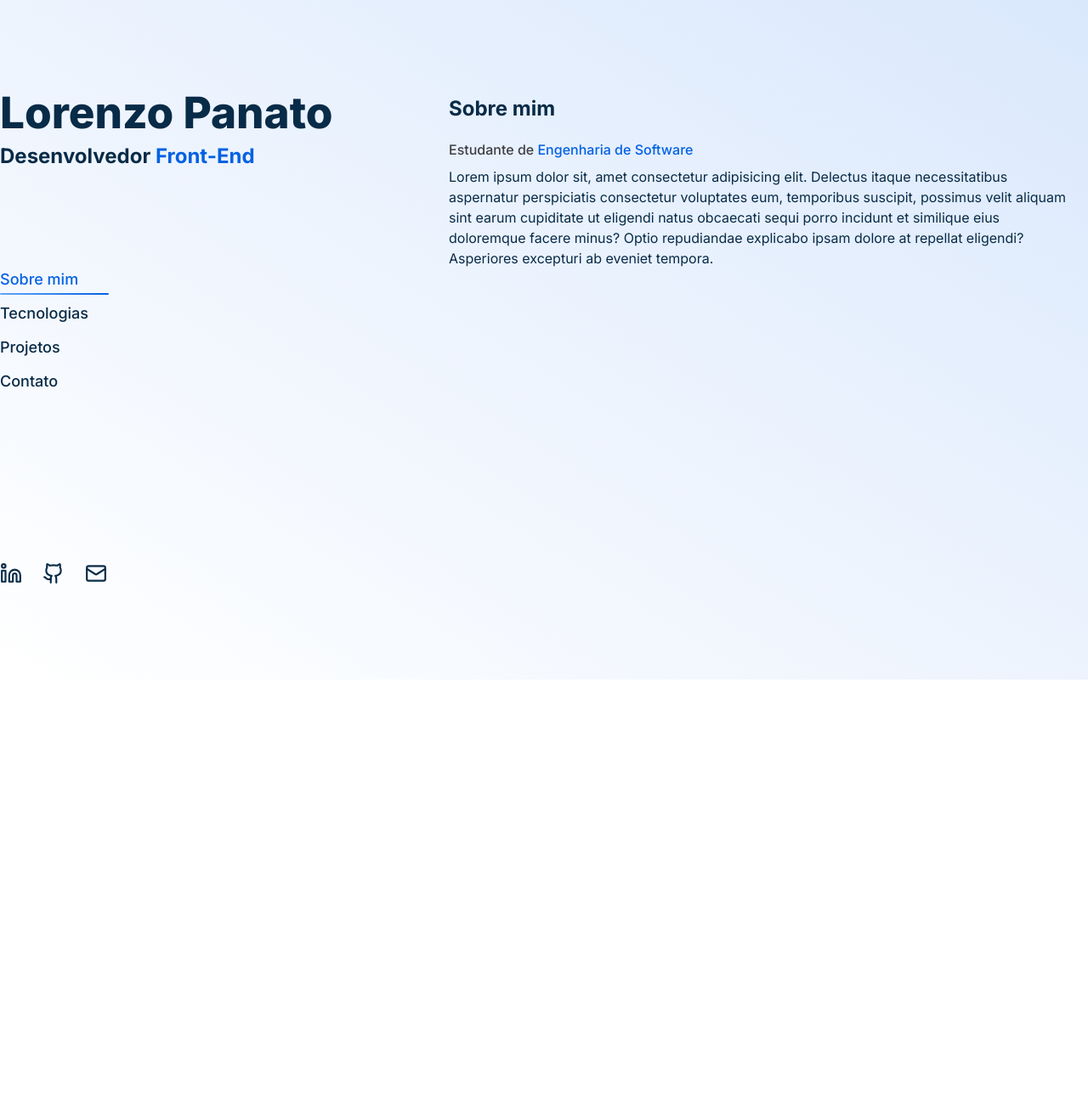
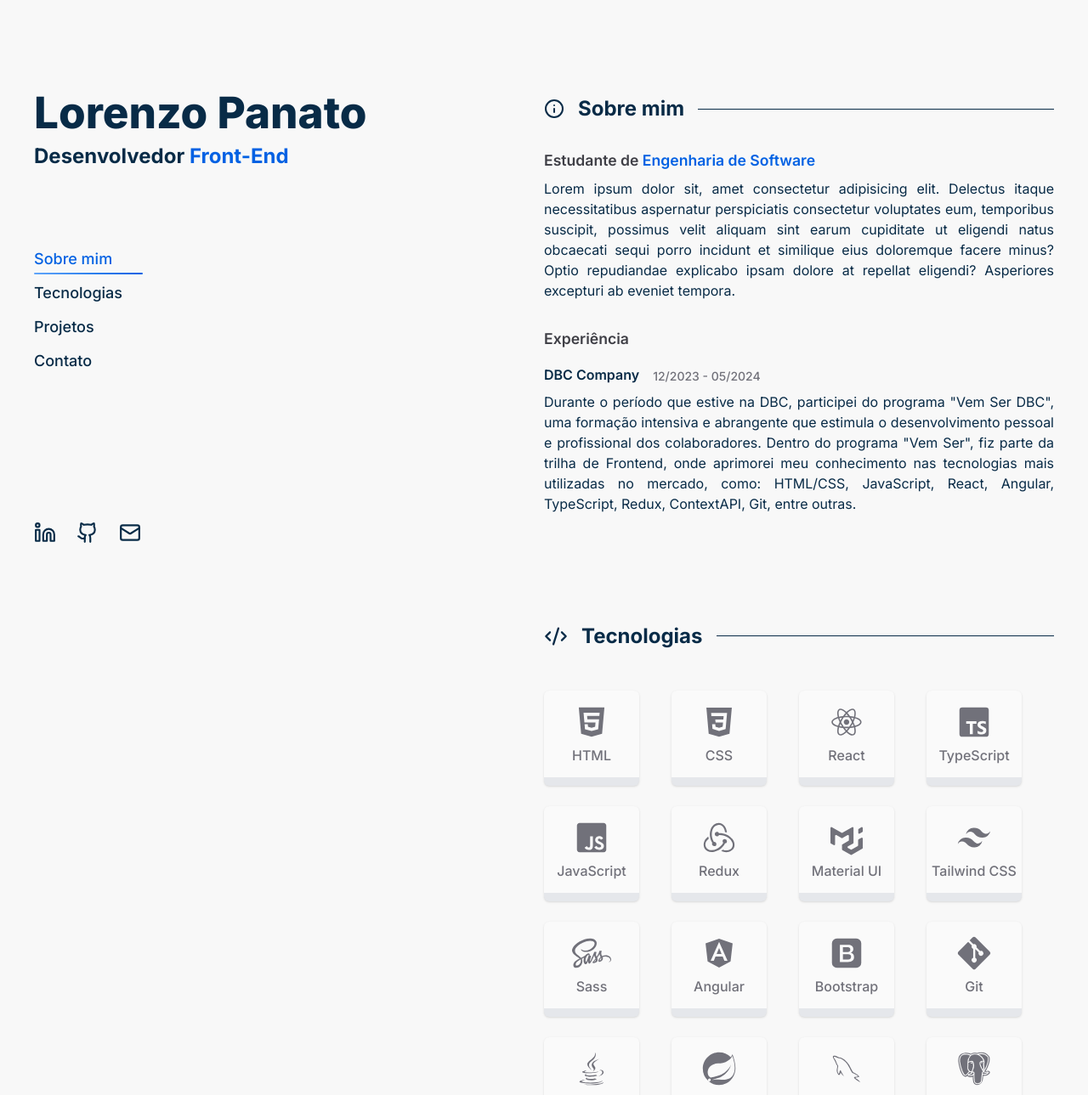
Before and after one commit to lorenzopanato/Portfolio, a React (Vite) app: page / in a window 1280 px wide. Shown: the top 1289 px of the page at 85% size. Before the commit the page ends 800 px from the top, so only its background shows below. Built offline with nearby package versions, Linux system fonts and the light colour scheme.

Commit message:
feat: add technologies section

```diff
--- a/src/components/about/About.tsx
+++ b/src/components/about/About.tsx
@@ -1,12 +1,18 @@
+import { LuInfo } from "react-icons/lu";
+
 export default function About() {
   return (
     <section>
-      <h3 className="font-bold sm:text-2xl">Sobre mim</h3>
-      <h4 className="mt-5 mb-2 font-medium text-zinc-700">
+      <div className="flex items-center gap-4">
+        <LuInfo size={24} />
+        <h3 className="font-bold sm:text-2xl">Sobre mim</h3>
+        <span className="border-b border-textDark flex-1"></span>
+      </div>
+      <h4 className="mt-8 mb-2 font-semibold text-zinc-700 lg:text-[1.1rem]">
         Estudante de{" "}
         <span className="text-primary">Engenharia de Software</span>
       </h4>
-      <p>
+      <p className="text-justify">
         Lorem ipsum dolor sit, amet consectetur adipisicing elit. Delectus
         itaque necessitatibus aspernatur perspiciatis consectetur voluptates
         eum, temporibus suscipit, possimus velit aliquam sint earum cupiditate
@@ -14,9 +20,27 @@ export default function About() {
         doloremque facere minus? Optio repudiandae explicabo ipsam dolore at
         repellat eligendi? Asperiores excepturi ab eveniet tempora.
       </p>
-      <div>
-
+      <h4 className="mt-8 mb-2 font-semibold text-zinc-700 lg:text-[1.1rem]">
+        Experiência
+      </h4>
+      <div className="flex mt-4 mb-2 gap-4 items-end">
+        <strong className=" font-semibold">DBC Company</strong>
+        <span className="text-zinc-500 font-medium text-sm">
+          12/2023 - 05/2024
+        </span>
       </div>
+      <p className="text-justify">
+        Durante o período que estive na DBC, participei do programa "Vem Ser
+        DBC", uma formação intensiva e abrangente que estimula o desenvolvimento
+        pessoal e profissional dos colaboradores. Dentro do programa "Vem Ser",
+        fiz parte da trilha de Frontend, onde aprimorei meu conhecimento nas
+        tecnologias mais utilizadas no mercado, como: HTML/CSS, JavaScript,
+        React, Angular, TypeScript, Redux, ContextAPI, Git, entre outras.
+      </p>
+      {/* <button className="mt-6 flex items-center gap-2 justify-center before:ease relative h-11 w-[136px] rounded-md font-medium overflow-hidden bg-gradient-to-tr from-blue-500 to-primary text-white shadow-2xl transition-all before:absolute before:right-0 before:top-0 before:h-16 before:w-6 before:translate-x-12 before:rotate-6 before:bg-white before:opacity-10 before:duration-700 hover:shadow-blue-400 hover:before:-translate-x-40">
+        <LuInfo size={20} />
+        Veja mais
+      </button> */}
     </section>
   );
 }
--- a/src/components/sidebar/SideBar.tsx
+++ b/src/components/sidebar/SideBar.tsx
@@ -4,7 +4,8 @@ import { Link } from "react-router-dom";
 
 export default function SideBar() {
   return (
-    <aside className=" lg:w-2/5 flex flex-col justify-between h-full py-28">
+    <aside className="lg:fixed flex h-full">
+      <div className="flex flex-col justify-between h-full pt-28 pb-10 max-h-[680px]">
         <div>
           <h1 className="text-4xl font-extrabold sm:text-[3.2rem]">
             Lorenzo Panato
@@ -15,7 +16,10 @@ export default function SideBar() {
         </div>
         <SideMenu />
         <div className="flex gap-6 mt-20">
-        <Link to="https://www.linkedin.com/in/lorenzo-panato-400586268/" target="_blank">
+          <Link
+            to="https://www.linkedin.com/in/lorenzo-panato-400586268/"
+            target="_blank"
+          >
             <LuLinkedin
               size={26}
               title="Linkedin"
@@ -37,6 +41,7 @@ export default function SideBar() {
             />
           </Link>
         </div>
+      </div>
     </aside>
   );
 }
--- /dev/null
+++ b/src/components/technologies/Technologies.tsx
@@ -0,0 +1,102 @@
+import {
+  BiLogoAngular,
+  BiLogoBootstrap,
+  BiLogoCss3,
+  BiLogoGit,
+  BiLogoHtml5,
+  BiLogoJava,
+  BiLogoJavascript,
+  BiLogoPostgresql,
+  BiLogoRedux,
+  BiLogoSpringBoot,
+  BiLogoTailwindCss,
+  BiLogoTypescript,
+} from "react-icons/bi";
+import { DiMysql, DiReact } from "react-icons/di";
+import { FaSass } from "react-icons/fa";
+import { LuCode2 } from "react-icons/lu";
+import { SiMui, SiMysql } from "react-icons/si";
+
+export default function Technologies() {
+  return (
+    <section className="h-screen">
+      <div className="flex items-center gap-4">
+        <LuCode2 size={28} />
+        <h3 className="font-bold sm:text-2xl">Tecnologias</h3>
+        <span className="border-b border-textDark flex-1"></span>
+      </div>
+
+      <div className="w-full grid lg:grid-cols-4 gap-y-6 text-center text-zinc-500 mt-12 mb-96">
+        <div className="flex flex-col gap-1 lg:text-base font-medium items-center justify-center rounded-md bg-zinc-50 shadow max-w-28 h-28 transition-colors hover:border-orange-600 hover:text-orange-600 cursor-default border-b-[10px]">
+          <BiLogoHtml5 size={46} />
+          HTML
+        </div>
+        <div className="flex flex-col gap-1 lg:text-base font-medium items-center justify-center rounded-md bg-zinc-50 shadow max-w-28 h-28 transition-colors hover:border-sky-500 hover:text-sky-500 cursor-default border-b-[10px]">
+          <BiLogoCss3 size={46} />
+          CSS
+        </div>
+        <div className="flex flex-col gap-1 lg:text-base font-medium items-center justify-center rounded-md bg-zinc-50 shadow max-w-28 h-28 transition-colors hover:border-sky-500 hover:text-sky-500 cursor-default border-b-[10px]">
+          <DiReact size={46} />
+          React
+        </div>
+        <div className="flex flex-col gap-1 lg:text-base font-medium items-center justify-center rounded-md bg-zinc-50 shadow max-w-28 h-28 transition-colors hover:border-sky-600 hover:text-sky-600 cursor-default border-b-[10px]">
+          <BiLogoTypescript size={46} />
+          TypeScript
+        </div>
+        <div className="flex flex-col gap-1 lg:text-base font-medium items-center justify-center rounded-md bg-zinc-50 shadow max-w-28 h-28 transition-colors hover:border-yellow-500 hover:text-yellow-500 cursor-default border-b-[10px]">
+          <BiLogoJavascript
+            size={46}
+            className="rounded-full overflow-hidden"
+          />
+          JavaScript
+        </div>
+        <div className="flex flex-col gap-1 lg:text-base font-medium items-center justify-center rounded-md bg-zinc-50 shadow max-w-28 h-28 transition-colors hover:border-indigo-600 hover:text-indigo-600 cursor-default border-b-[10px]">
+          <BiLogoRedux size={46} />
+          Redux
+        </div>
+        <div className="flex pt-2 flex-col gap-1 lg:text-base font-medium items-center justify-center rounded-md bg-zinc-50 shadow max-w-28 h-28 transition-colors hover:border-primary hover:text-primary cursor-default border-b-[10px]">
+          <SiMui size={38} />
+          Material UI
+        </div>
+
+        <div className="flex flex-col gap-1 lg:text-base font-medium items-center justify-center rounded-md bg-zinc-50 shadow max-w-28 h-28 transition-colors hover:border-sky-500 hover:text-sky-500 cursor-default border-b-[10px]">
+          <BiLogoTailwindCss size={46} />
+          Tailwind CSS
+        </div>
+        <div className="flex flex-col gap-1 lg:text-base font-medium items-center justify-center rounded-md bg-zinc-50 shadow max-w-28 h-28 transition-colors hover:border-pink-600 hover:text-pink-600 cursor-default border-b-[10px]">
+          <FaSass size={46} />
+          Sass
+        </div>
+        <div className="flex flex-col gap-1 lg:text-base font-medium items-center justify-center rounded-md bg-zinc-50 shadow max-w-28 h-28 transition-colors hover:border-rose-700 hover:text-rose-700 cursor-default border-b-[10px]">
+          <BiLogoAngular size={46} />
+          Angular
+        </div>
+        <div className="flex flex-col gap-1 lg:text-base font-medium items-center justify-center rounded-md bg-zinc-50 shadow max-w-28 h-28 transition-colors hover:border-indigo-600 hover:text-indigo-600 cursor-default border-b-[10px]">
+          <BiLogoBootstrap size={46} />
+          Bootstrap
+        </div>
+        <div className="flex flex-col gap-1 lg:text-base font-medium items-center justify-center rounded-md bg-zinc-50 shadow max-w-28 h-28 transition-colors hover:border-orange-600 hover:text-orange-600 cursor-default border-b-[10px]">
+          <BiLogoGit size={46} />
+          Git
+        </div>
+
+        <div className="flex flex-col gap-1 lg:text-base font-medium items-center justify-center rounded-md bg-zinc-50 shadow max-w-28 h-28 transition-colors hover:border-orange-400 hover:text-orange-400 cursor-default border-b-[10px]">
+          <BiLogoJava size={46} />
+          Java
+        </div>
+        <div className="flex flex-col gap-1 lg:text-base font-medium items-center justify-center rounded-md bg-zinc-50 shadow max-w-28 h-28 transition-colors hover:border-green-500 hover:text-green-500 cursor-default border-b-[10px]">
+          <BiLogoSpringBoot size={46} />
+          Spring
+        </div>
+        <div className="flex flex-col gap-1 lg:text-base font-medium items-center justify-center rounded-md bg-zinc-50 shadow max-w-28 h-28 transition-colors hover:border-sky-700 hover:text-sky-700 cursor-default border-b-[10px]">
+          <DiMysql size={46} />
+          MySQL
+        </div>
+        <div className="flex flex-col gap-1 lg:text-base font-medium items-center justify-center rounded-md bg-zinc-50 shadow max-w-28 h-28 transition-colors hover:border-sky-800 hover:text-sky-800 cursor-default border-b-[10px]">
+          <BiLogoPostgresql size={46} />
+          PostgreSQL
+        </div>
+      </div>
+    </section>
+  );
+}
--- a/src/index.css
+++ b/src/index.css
@@ -12,5 +12,5 @@
 body {
   display: flex;
   justify-content: center;
-  background: linear-gradient(to top right, #ffffff, #dae8fc);
+  background-color: rgb(248, 248, 248);
 }
--- a/src/pages/home/Home.tsx
+++ b/src/pages/home/Home.tsx
@@ -1,12 +1,16 @@
 import About from "../../components/about/About";
 import SideBar from "../../components/sidebar/SideBar";
+import Technologies from "../../components/technologies/Technologies";
 
 export default function Home() {
   return (
-    <div className="w-screen flex max-w-screen-xl bg-top-right h-screen text-textDark">
-      <SideBar />
-      <main className="px-4 flex-1 pt-28">
+    <div className="w-screen lg:px-10 flex justify-between max-w-screen-xl h-screen text-textDark">
+      <div className="lg:w-1/2 z-50">
+        <SideBar />
+      </div>
+      <main className="flex-1 pt-28 flex flex-col lg:w-1/2 gap-32">
         <About />
+        <Technologies />
       </main>
     </div>
   );
```
Lines whose indentation alone changed are shown as unchanged.
